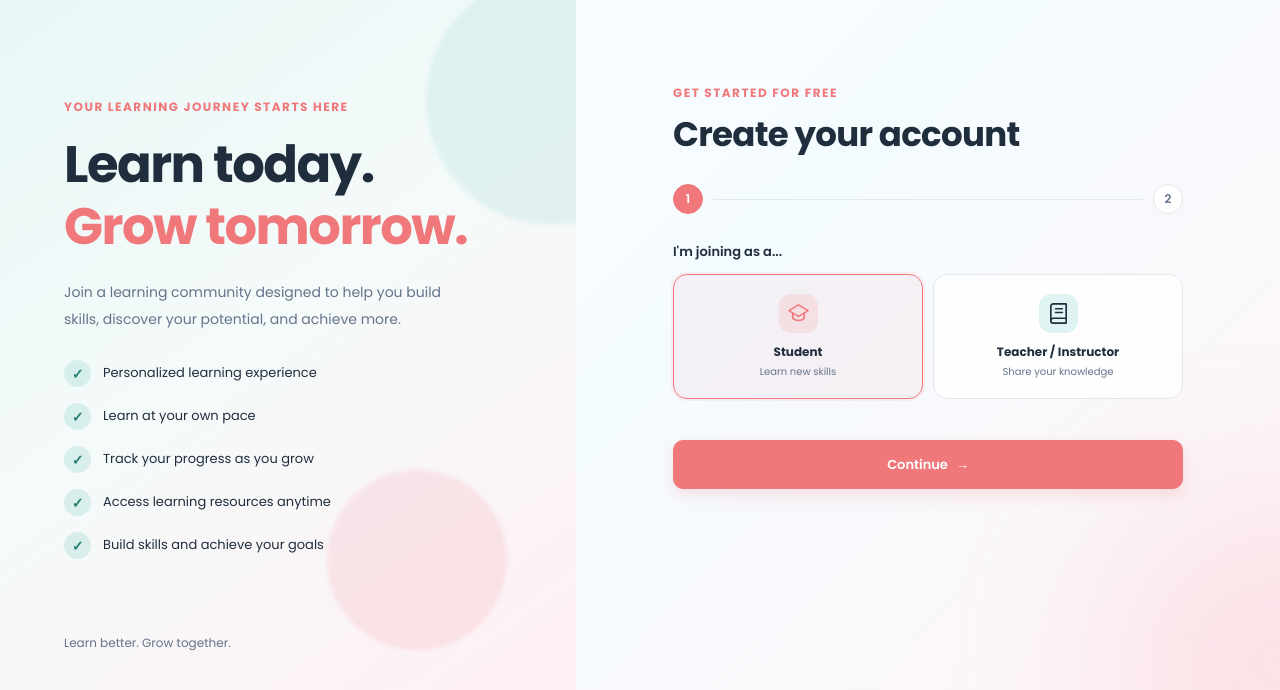
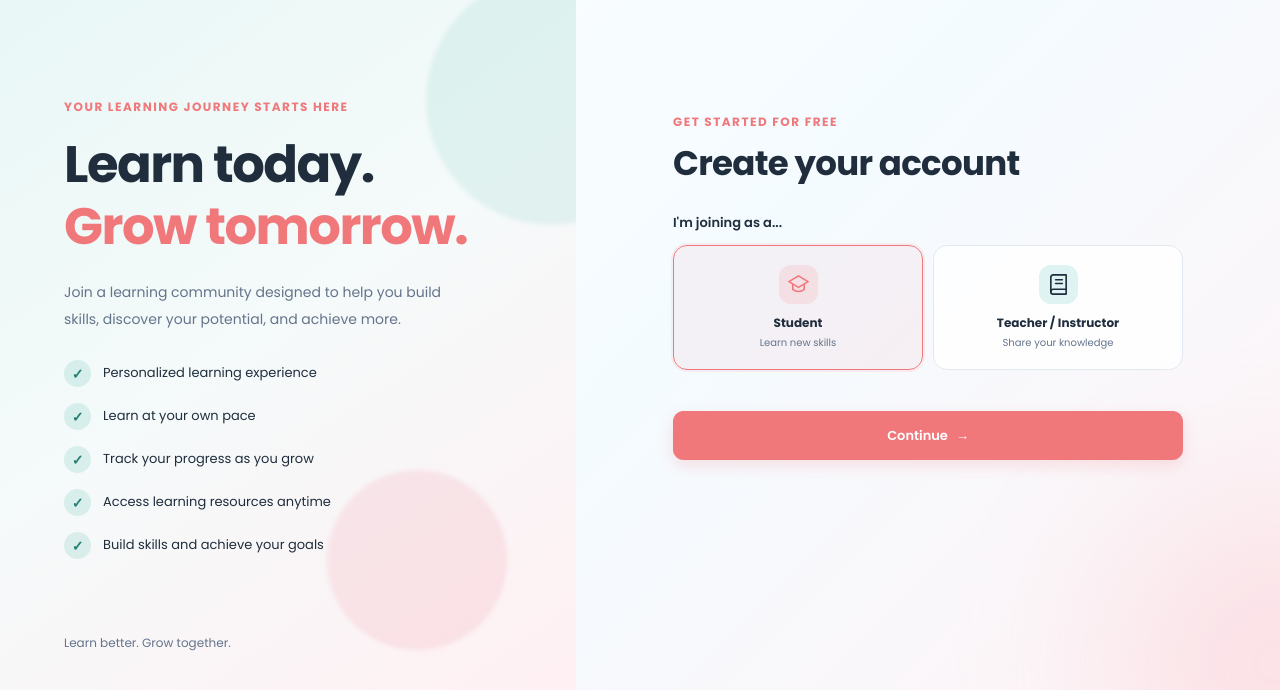
Before and after one commit to iamariem/Education-platform, a plain HTML site: page pages/shared/Signup.html in a window 1280 px wide. Shown: the part 122-812 px from the top of the page. Drawn offline with Linux system fonts and the light colour scheme.

Commit message:
Remove signup progress indicator for UI consistency

```diff
--- a/pages/shared/Signup.html
+++ b/pages/shared/Signup.html
@@ -90,12 +90,6 @@
         </div>
 
         <form class="auth-form signup-multistep-form" id="signupForm">
-
-          <div class="signup-progress" aria-label="Signup progress">
-            <span class="signup-progress-step active" data-signup-indicator="0">1</span>
-            <span class="signup-progress-line"></span>
-            <span class="signup-progress-step" data-signup-indicator="1">2</span>
-          </div>
 
           <!-- STEP 1: ACCOUNT TYPE -->
 
```
